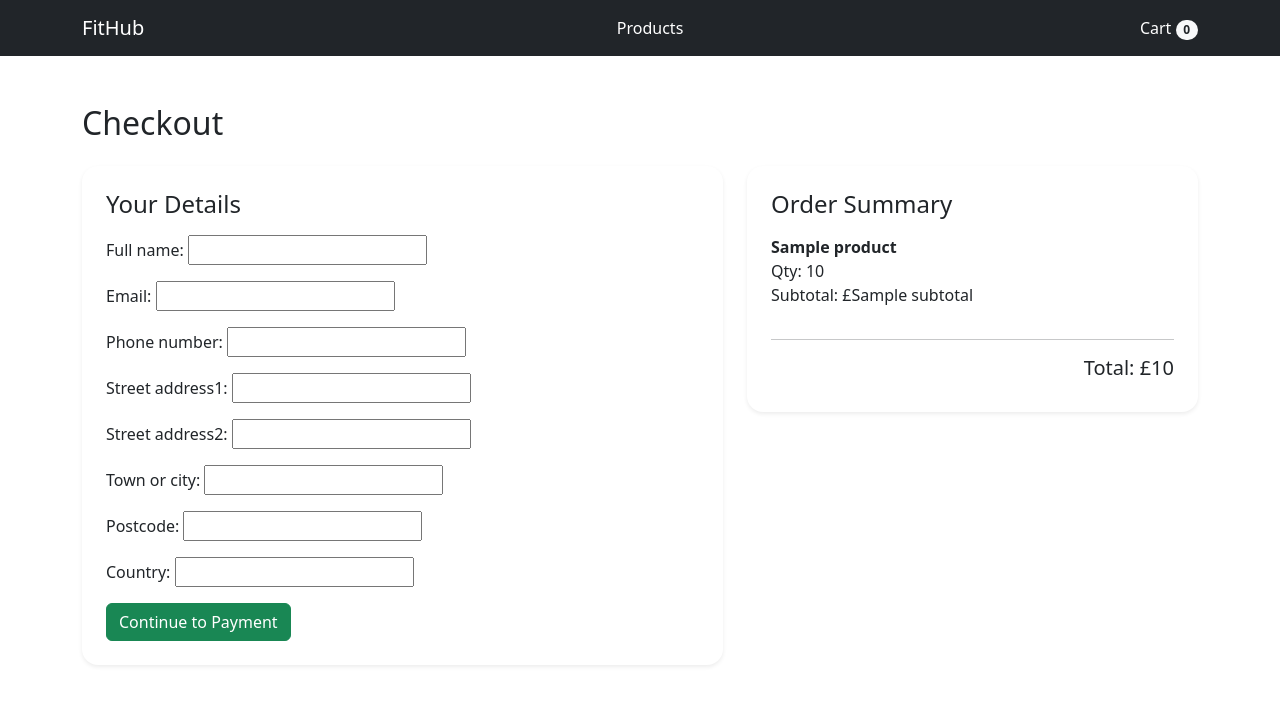
After one commit to Tafari-K/fithub, a Django app: template checkout/templates/checkout/checkout.html in a window 1280 px wide. The commit adds this page. Shown: the top 705 px of the page. Run offline with Django 5.2, Linux system fonts and the light colour scheme; tables that the repository leaves empty hold one stand-in row (values such as "Sample post"); the template is opened without the code that fills it: values that come from a table or form of the project are taken from there, most other values are stand-ins (such as "Sample title", 1, 10 or a date in 2020).

Commit message:
created checkout form and connected cart summary to checkout page

```diff
--- a/cart/templates/cart/cart.html
+++ b/cart/templates/cart/cart.html
@@ -66,7 +66,7 @@
                             <span>Total</span>
                             <strong>£{{ total }}</strong>
                         </div>
-                        <a href="#" class="btn btn-success w-100 rounded-3">
+                        <a href="{% url 'checkout' %}" class="btn btn-success w-100 rounded-3">
                             Proceed to Checkout
                         </a>
                     </div>
--- /dev/null
+++ b/checkout/forms.py
@@ -0,0 +1,17 @@
+from django import forms
+from .models import Order
+
+
+class OrderForm(forms.ModelForm):
+    class Meta:
+        model = Order
+        fields = [
+            'full_name',
+            'email',
+            'phone_number',
+            'street_address1',
+            'street_address2',
+            'town_or_city',
+            'postcode',
+            'country',
+        ]
--- /dev/null
+++ b/checkout/templates/checkout/checkout.html
@@ -0,0 +1,43 @@
+{% extends "base.html" %}
+
+{% block content %}
+<div class="container mt-5 mb-5">
+    <h2 class="mb-4">Checkout</h2>
+
+    <div class="row">
+        <!-- Order form -->
+        <div class="col-lg-7">
+            <div class="card p-4 shadow-sm border-0 rounded-4">
+                <h4 class="mb-3">Your Details</h4>
+
+                <form method="post">
+                    {% csrf_token %}
+                    {{ form.as_p }}
+
+                    <button type="submit" class="btn btn-success">
+                        Continue to Payment
+                    </button>
+                </form>
+            </div>
+        </div>
+
+        <!-- Order summary -->
+        <div class="col-lg-5">
+            <div class="card p-4 shadow-sm border-0 rounded-4">
+                <h4 class="mb-3">Order Summary</h4>
+
+                {% for item in cart_items %}
+                    <div class="mb-3">
+                        <strong>{{ item.product.name }}</strong><br>
+                        Qty: {{ item.quantity }}<br>
+                        Subtotal: £{{ item.subtotal }}
+                    </div>
+                    <hr>
+                {% endfor %}
+
+                <h5 class="text-end">Total: £{{ total }}</h5>
+            </div>
+        </div>
+    </div>
+</div>
+{% endblock %}
--- /dev/null
+++ b/checkout/urls.py
@@ -0,0 +1,6 @@
+from django.urls import path
+from . import views
+
+urlpatterns = [
+    path('', views.checkout, name='checkout'),
+]
--- a/fithub/urls.py
+++ b/fithub/urls.py
@@ -25,6 +25,7 @@ urlpatterns = [
     path('admin/', admin.site.urls),
     path('products/', include('products.urls')),
     path('cart/', include('cart.urls')),
+    path('checkout/', include('checkout.urls')),
 
 ]
 if settings.DEBUG:
```
Also changed, not shown: checkout/views.py (+37 -2 lines).
